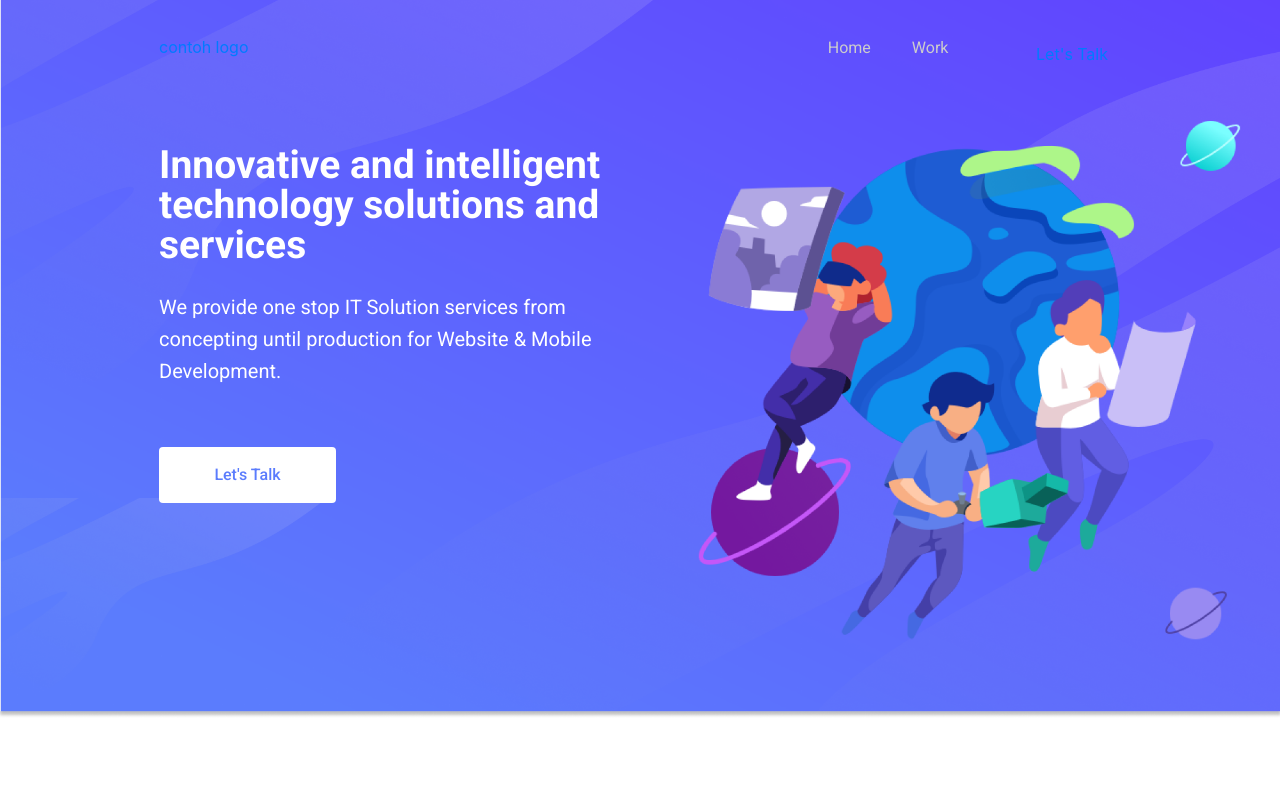
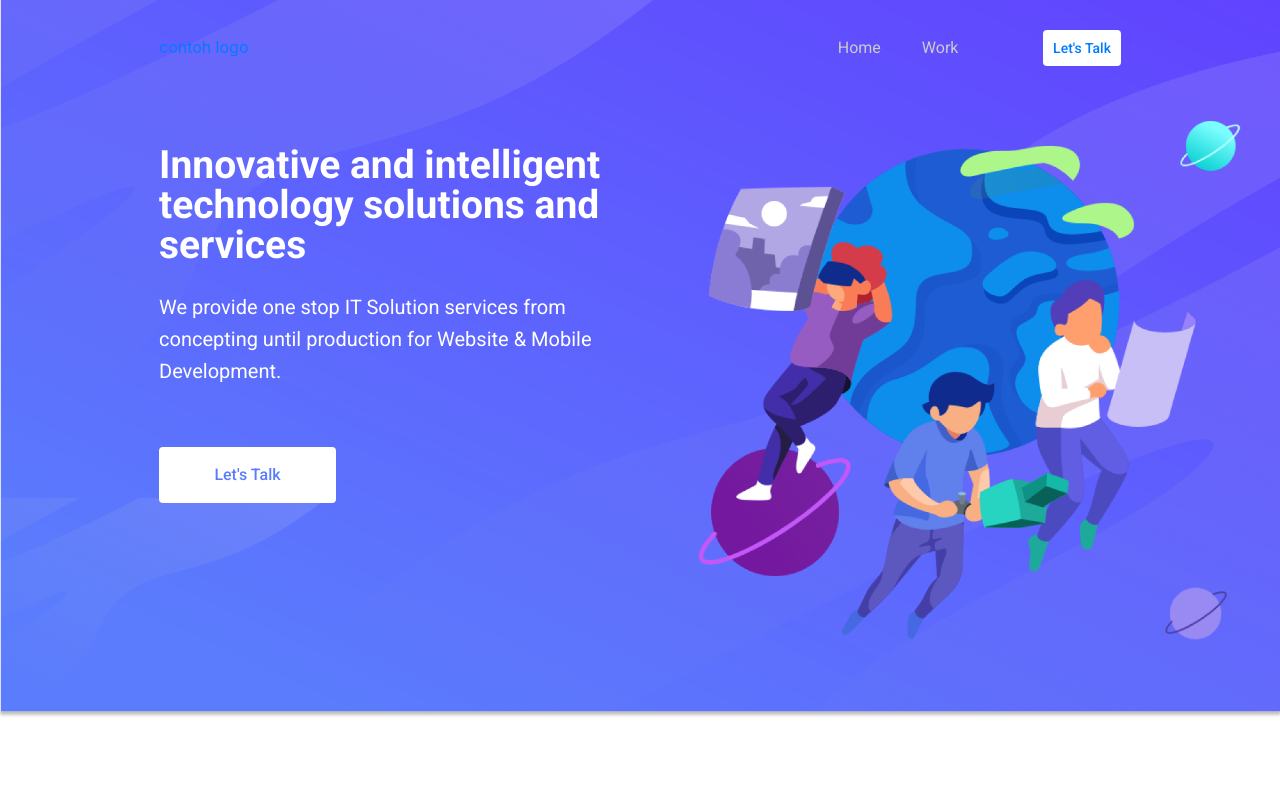
Before and after one commit to odin-code/quran, a Next.js app: page / in a window 1280 px wide. Shown: the top 800 px of the page. Built offline with nearby package versions, Linux system fonts and the light colour scheme.

Commit message:
[FE] fixing header

```diff
--- a/src/components/layout/header/index.js
+++ b/src/components/layout/header/index.js
@@ -43,7 +43,7 @@ const Navbar = () => {
               </ul>
             </nav>
             <nav className="m-navbar"></nav>
-            <div className="btn">
+            <div className="btn-header">
               <Link href="">
                 <a className={navbar ? "btn-active" : ""}> Let's Talk</a>
               </Link>
```
